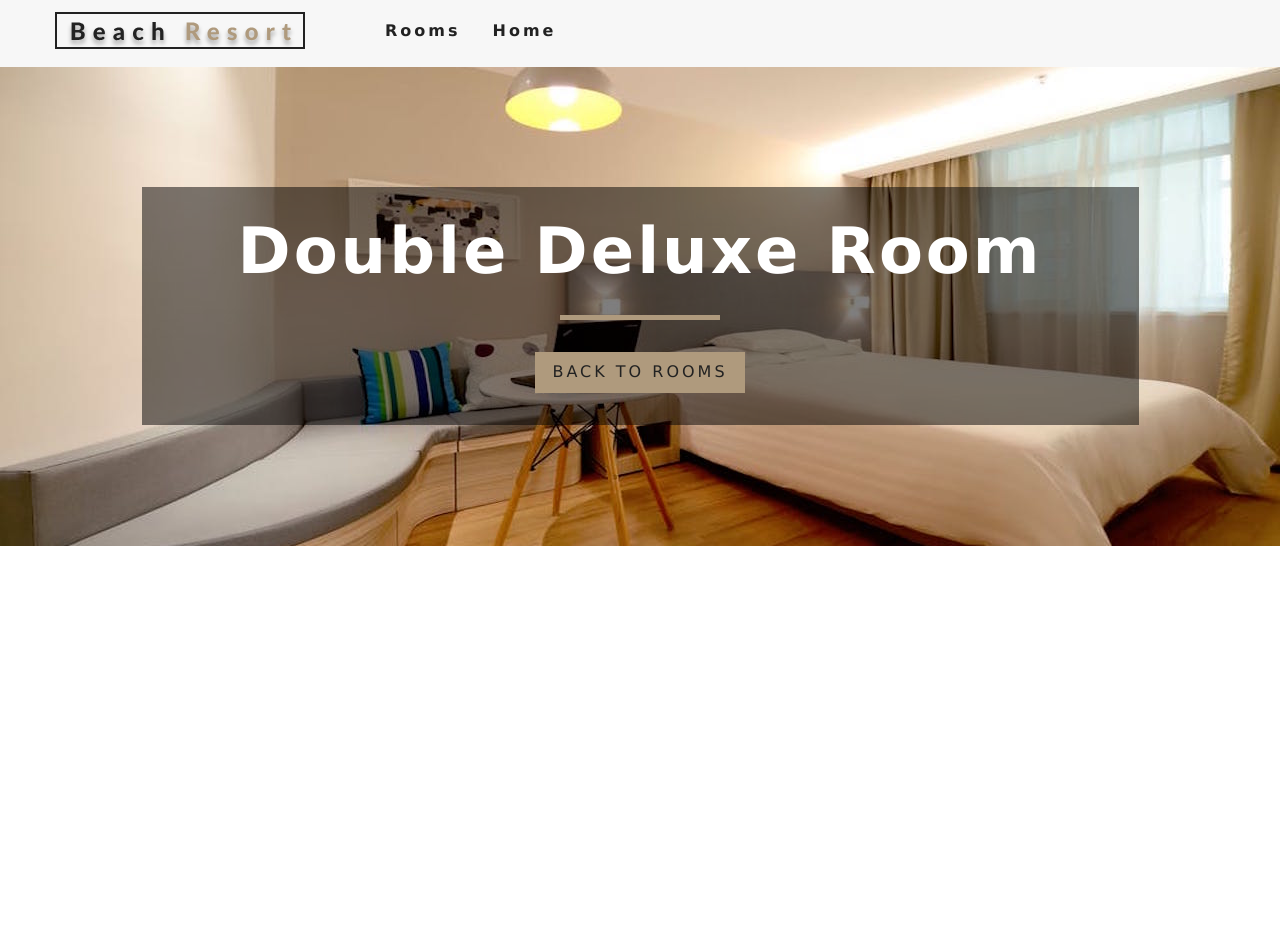
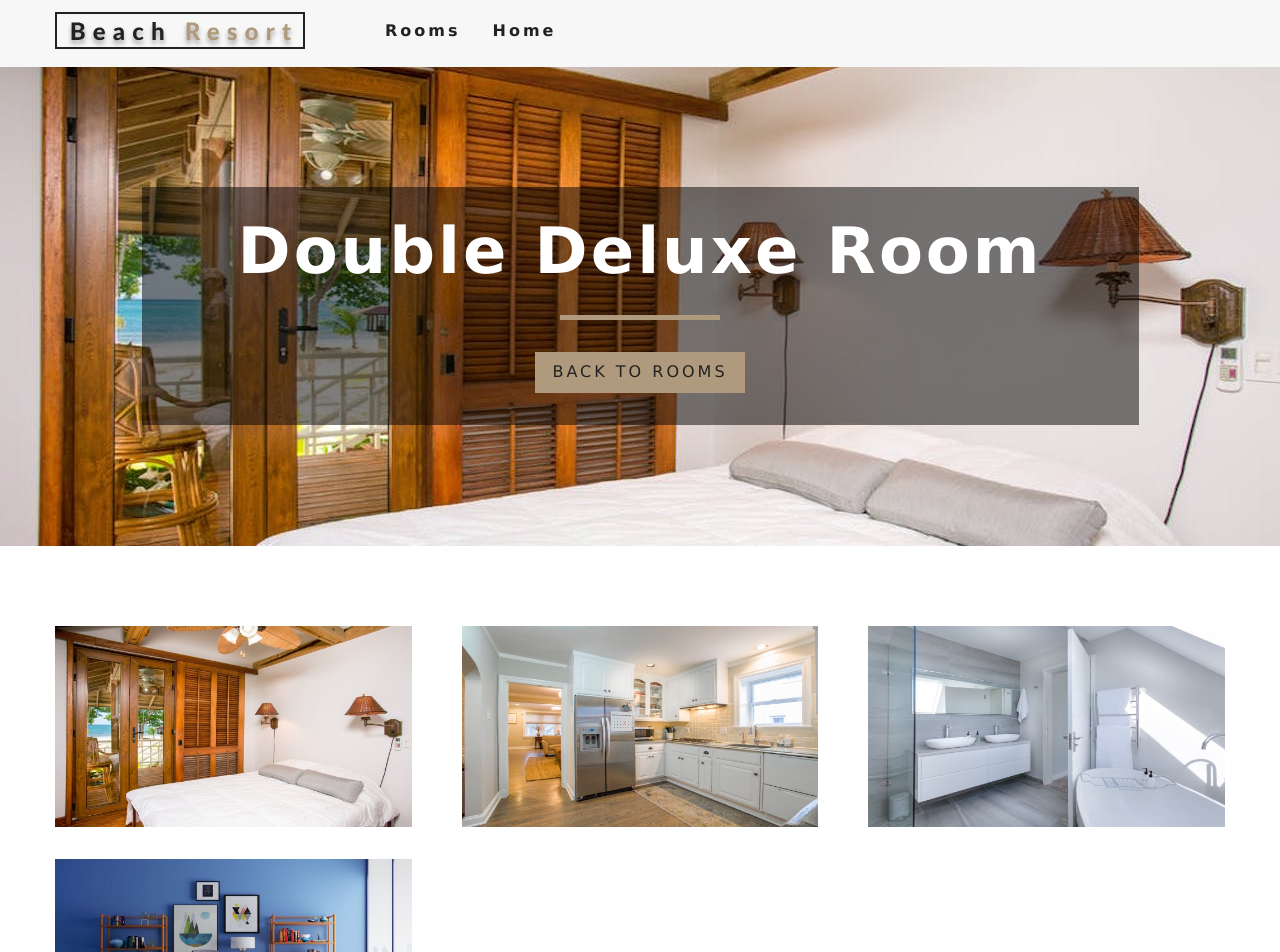
Before and after one commit to namleyolo/react-beach, a React (Create React App) app: page /rooms/double-deluxe in a window 1280 px wide. Shown: the top 952 px of the page. Before the commit the page ends 800 px from the top, so only its background shows below. Built offline with nearby package versions, Linux system fonts and the light colour scheme.

Commit message:
added images detail for each room

```diff
--- a/src/components/StyledHero.js
+++ b/src/components/StyledHero.js
@@ -9,7 +9,7 @@
 // `;
 const StyledHero = styled.header`
     min-height: 60vh;
-    background: url(${defaultImg}) center/cover no-repeat;
+    background: url(${props => (props.img ? props.img: defaultImg)}) center/cover no-repeat;
     display: flex;align-items : center;
     justify-content : center;
 `
--- a/src/pages/SingleRoom.js
+++ b/src/pages/SingleRoom.js
@@ -4,6 +4,7 @@
 import {RoomContext} from '../context';
 import Hero from '../components/Hero';
 import React, { Component } from 'react'
+import StyledComponent from '../components/StyledHero';
 
 export default class SingleRoom extends Component {
     constructor(props) {
@@ -30,13 +31,21 @@
             )
         }
         return (
-            <Hero hero="roomsHero">
+            <>
+            <StyledComponent img={room.images[0] || this.state.defaultBcg}>
                 <Banner title={` ${room.name} room`}>
                    <Link to="/room"className="btn-primary">
                        Back to rooms
                    </Link>
                 </Banner>
-            </Hero>
+            </StyledComponent>
+            <section className="single-room">
+                <div className="single-room-images">{room.images.map((item,index) => {
+                    return <img key={index} src={item} alt={room.name}></img>
+                })}
+                </div>
+            </section>
+            </>
         )
     }
 }
```
